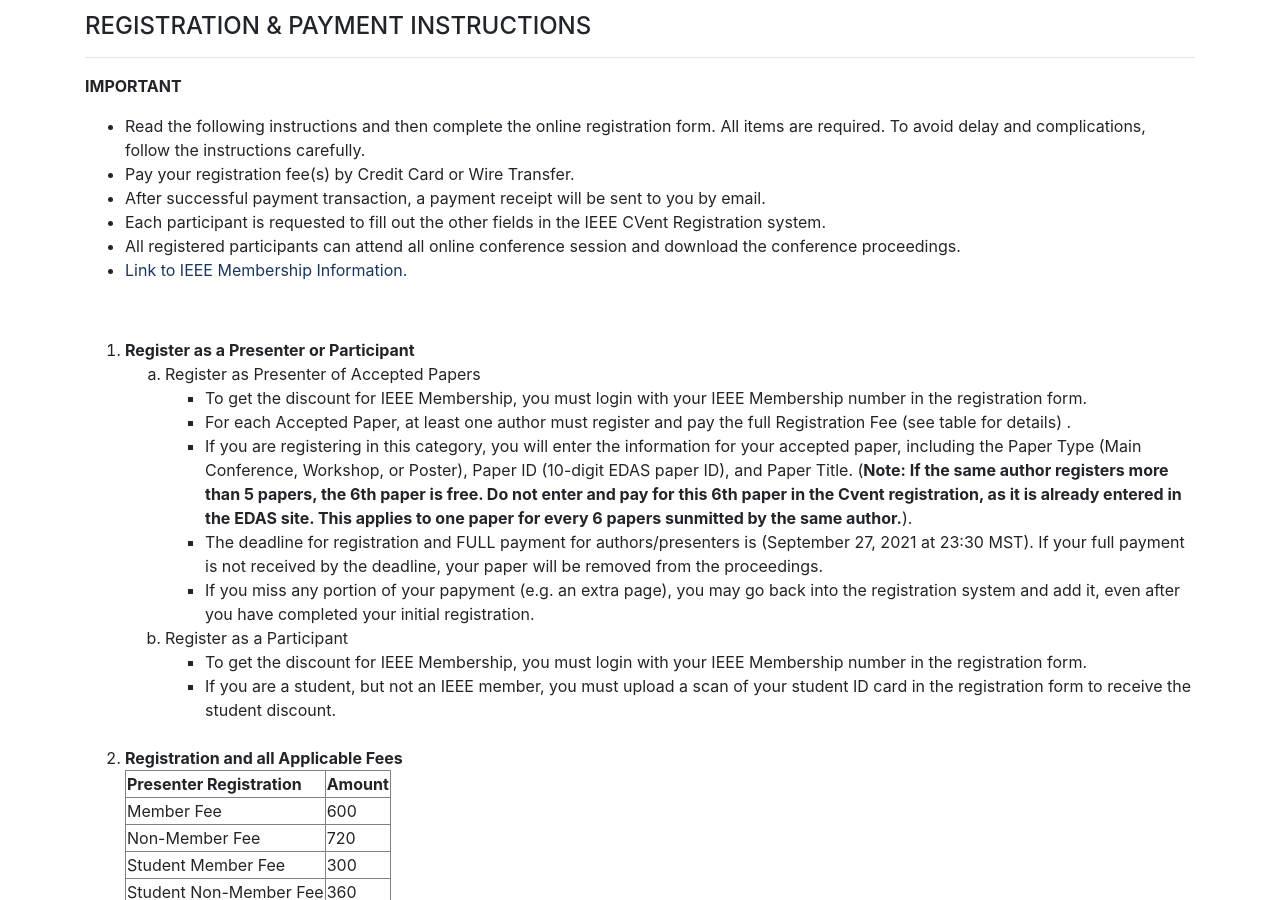
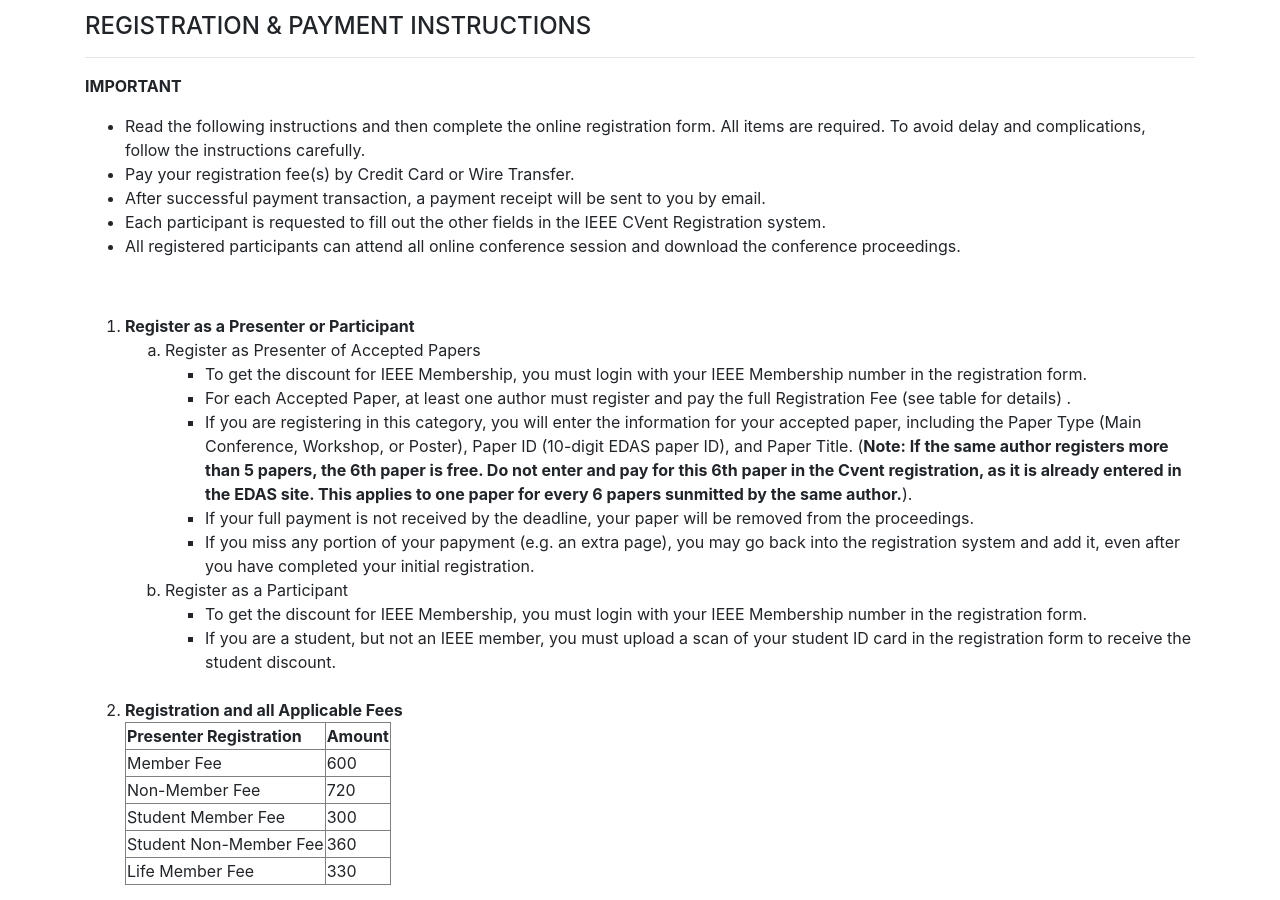
Before and after one commit to cyber-science/2022, a Jekyll site: the page built from _pages/registration.md, in a window 1280 px wide and 900 px high, scrolled down 284 px. Built offline with Jekyll 4.4.1, drawn with Linux system fonts in a browser that asks for light colours.

Commit message:
minor edit

```diff
--- a/_pages/registration.md
+++ b/_pages/registration.md
@@ -13,7 +13,7 @@
 <li>	After successful payment transaction, a payment receipt will be sent to you by email.</li>
 <li>	Each participant is requested to fill out the other fields in the IEEE CVent Registration system.</li>
 <li>	All registered participants can attend all online conference session and download the conference proceedings.</li>
-<li>	<a href="https://web.cvent.com/event/60c3ff29-dfea-4c59-a543-adcdfcadae01/summary" target=_new>Link to IEEE Membership Information.</a></li>
+<!---<li>	<a href="https://web.cvent.com/event/60c3ff29-dfea-4c59-a543-adcdfcadae01/summary" target=_new>Link to IEEE Membership Information.</a></li>-->
 </ul>
 <br/>
 
@@ -28,7 +28,7 @@
 <li>If you are registering in this category, you will enter the information for your accepted paper, including the Paper Type (Main Conference, Workshop, or Poster),
     Paper ID (10-digit EDAS paper ID), and Paper Title. (<b>Note: If the same author registers more than 5 papers, the 6th paper is free. Do not enter and pay for
 	this 6th paper in the Cvent registration, as it is already entered in the EDAS site. This applies to one paper for every 6 papers sunmitted by the same author.</b>).</li>
-<li>The deadline for registration and FULL payment for authors/presenters is (September 27, 2021 at 23:30 MST). If your full payment is not received by the deadline, your paper will be removed from the proceedings.</li>
+<li><!---The deadline for registration and FULL payment for authors/presenters is (September 1, 2022 at 23:30 MST).-->If your full payment is not received by the deadline, your paper will be removed from the proceedings.</li>
 <li>If you miss any portion of your papyment (e.g. an extra page), you may go back into the registration system and add it, even after you have completed your initial registration.</li>
 </ul>
 </li>
```
